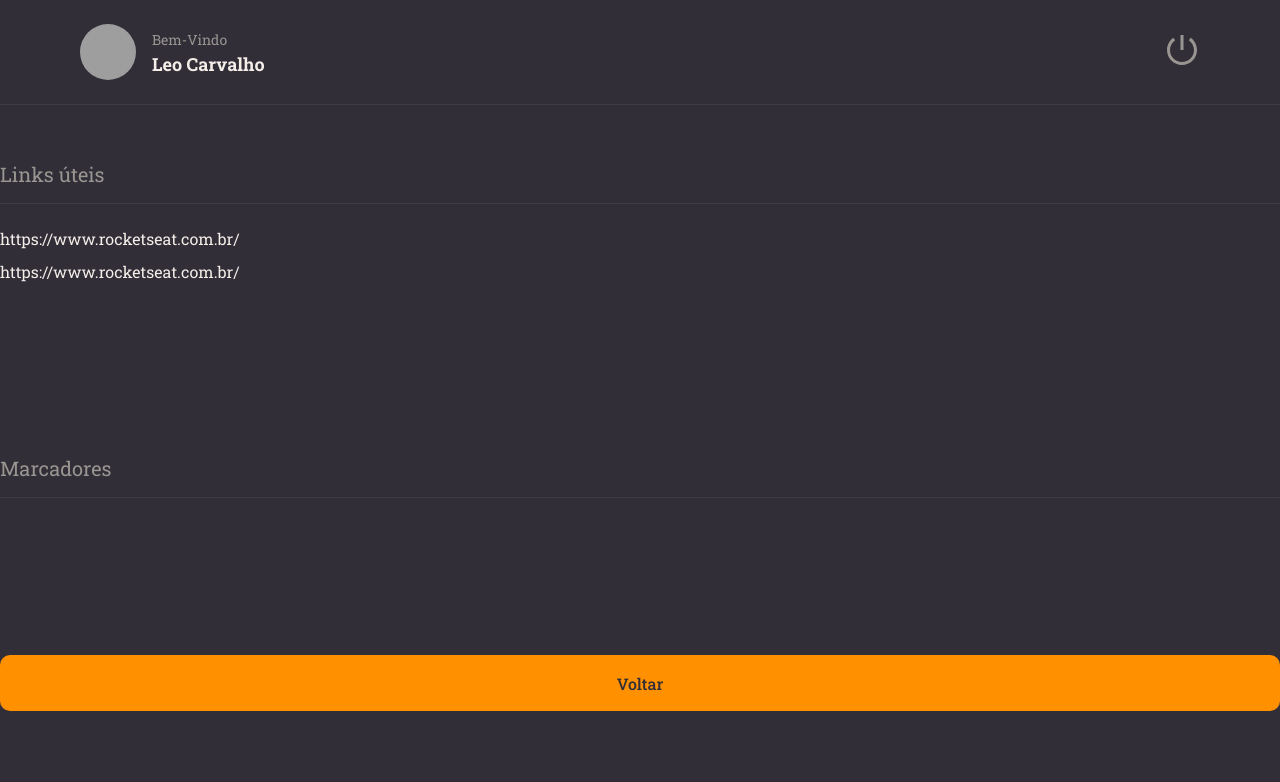
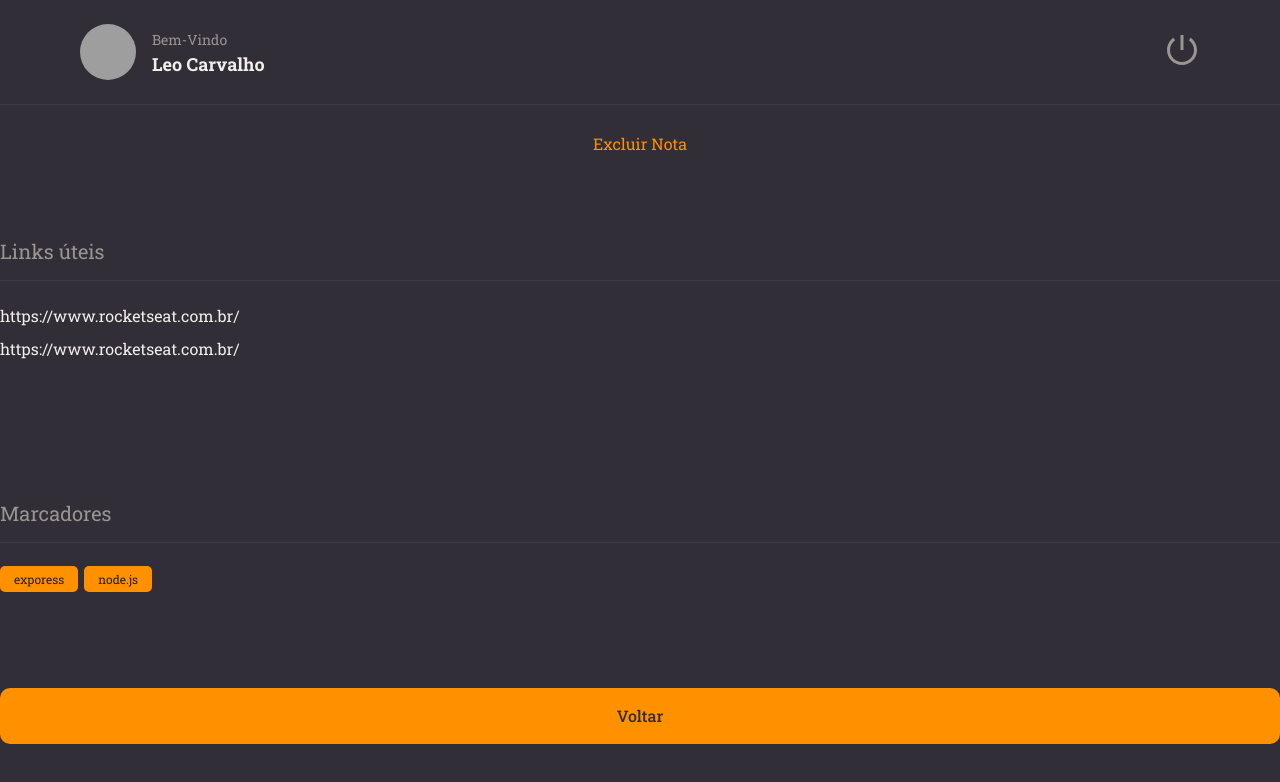
Before and after one commit to LeoGCarva/Mi-notas, a React (Vite) app: page / in a window 1280 px wide. Shown: the top 782 px of the page. Built offline with nearby package versions, Linux system fonts and the light colour scheme; grey boxes are pictures that could not be loaded.

Commit message:
ButtonText and Tag components

```diff
--- /dev/null
+++ b/src/components/ButtonText/index.jsx
@@ -0,0 +1,9 @@
+import { Container } from "./styles";
+
+export function ButtonText({ title, ...rest }){
+    return (
+        <Container type="button" {...rest}>
+            {title}
+        </Container>
+    );
+}
--- /dev/null
+++ b/src/components/ButtonText/styles.js
@@ -0,0 +1,9 @@
+import styled from "styled-components";
+
+export const Container = styled.button`
+    background: none;
+    color: ${({ theme }) => theme.COLORS.ORANGE};
+
+    border: none;
+    font-size: 16px;
+`;
--- /dev/null
+++ b/src/components/Tag/index.jsx
@@ -0,0 +1,9 @@
+import { Container } from "./styles";
+
+export function Tag({ title }){
+    return (
+        <Container>
+            {title}
+        </Container>
+    )
+}
--- /dev/null
+++ b/src/components/Tag/styles.js
@@ -0,0 +1,10 @@
+import styled from "styled-components";
+
+export const Container = styled.span`
+    font-size: 12px;
+    padding: 5px 14px;
+    border-radius: 5px;
+    margin-right: 6px;
+    color: ${({ theme }) => theme.COLORS.BACKGROUND_900};
+    background-color: ${({ theme }) => theme.COLORS.ORANGE};
+`;
--- a/src/pages/Details/index.jsx
+++ b/src/pages/Details/index.jsx
@@ -3,11 +3,15 @@ import { Container, Links } from './styles'
 import { Header } from '../../components/Header'
 import { Button } from '../../components/Button'
 import { Section } from '../../components/Section'
+import { ButtonText } from '../../components/ButtonText'
+import { Tag } from '../../components/Tag'
 
 export function Details(){
   return(
     <Container  >
       <Header />
+
+      <ButtonText title="Excluir Nota"/>
 
       <Section title="Links úteis">
         <Links>
@@ -17,7 +21,8 @@ export function Details(){
       </Section>
 
       <Section title="Marcadores">
-
+        <Tag title="exporess" />
+        <Tag title="node.js" />
       </Section>
 
       <Button title="Voltar" />
```
